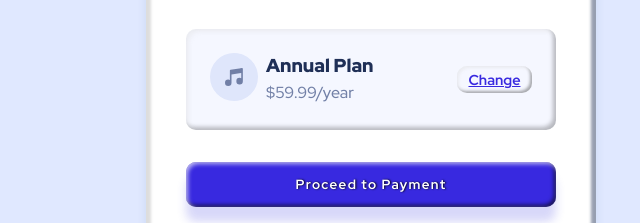
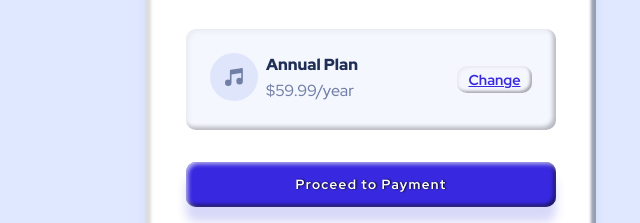
Before and after one commit to ShakexSempe/order-summray-component, a plain HTML site: page index.html in a window 1280 px wide. Shown: the part 438-661 px from the top of the page, 269-909 px from the left. Drawn offline with Linux system fonts and the light colour scheme.

Commit message:
price plan h3

```diff
--- a/style.scss
+++ b/style.scss
@@ -165,9 +165,13 @@
 
                 }
                 .price {
-                    p, h3 {
+                    h3 {
+                        color: $neutral-dark-blue;
+                        font-size: 1em;
+                    }
+                    p ,h3{
                         font-weight: 900;
-                        margin-bottom: .2em;
+                        margin-bottom: .3em;
                         color: $neutral-dark-blue;
 
                         span {
```
Also changed, not shown: css/style.css.
